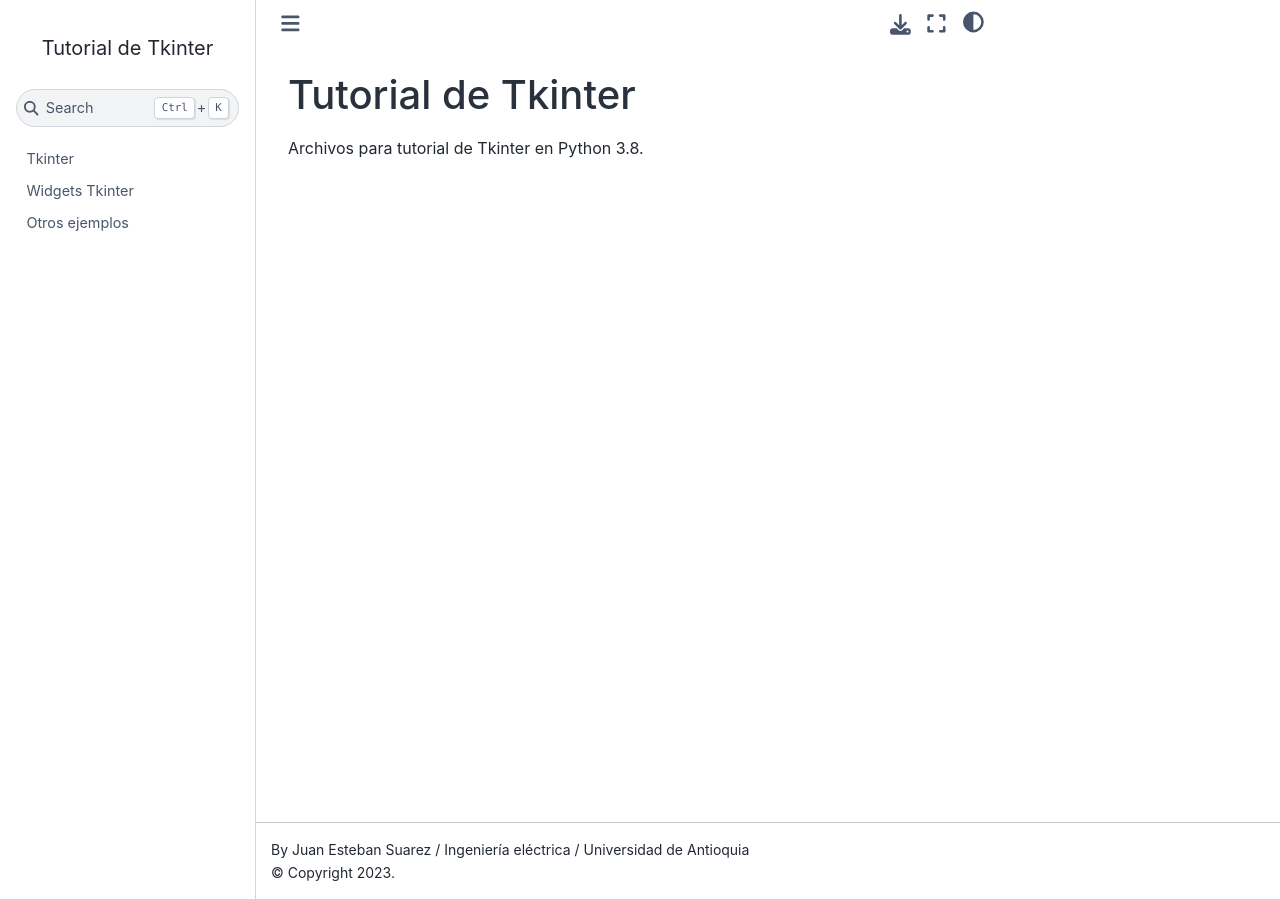
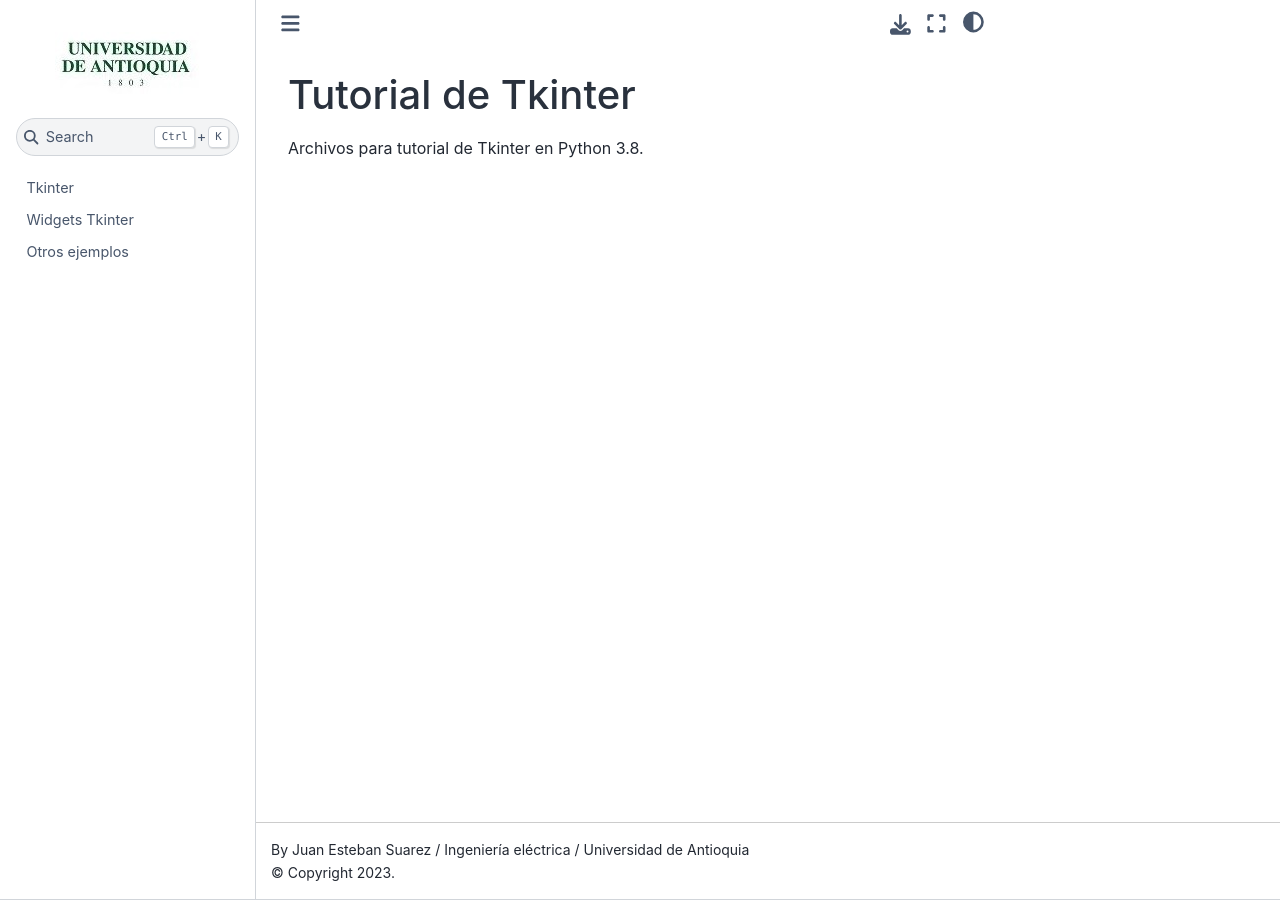
Before and after one commit to juan-suarezp/Tk, a Jupyter Book: the page built from README.md, in a window 1280 px wide. Built offline with Jupyter Book 1.0.4 settings and Sphinx 7.4.7 and the Sphinx Book theme 1.1.4, drawn with Linux system fonts in a browser that asks for light colours.

Commit message:
Update _config.yml

```diff
--- a/_config.yml
+++ b/_config.yml
@@ -7,7 +7,7 @@
 
 title: Tutorial de Tkinter
 author: Juan Esteban Suarez / Ingeniería eléctrica / Universidad de Antioquia
-logo: UdeA.jpg
+logo: logo.jpg
 
 repository:
    url: https://github.com/juan-suarezp/Tk
```
